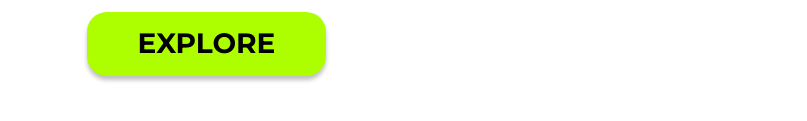
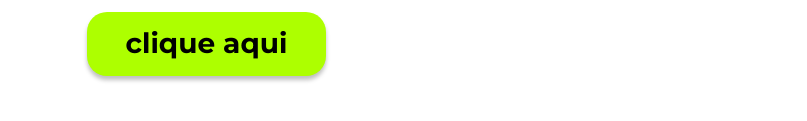
Before and after one commit to ArtemisSantos1/NOVO-PROJETO, a plain HTML site: page index.html in a window 1280 px wide. Shown: the part 875-996 px from the top of the page, without its empty margins (0-807 px from the left). Drawn offline with Linux system fonts and the light colour scheme.

Commit message:
meu primeiro commit

```diff
--- a/index.html
+++ b/index.html
@@ -30,7 +30,7 @@
                 eveniet? Nostrum voluptates placeat non. Quia expedita laboriosam earum quas beatae quos autem numquam
                 quis
                 esse rerum!</p>
-            <button class="button-main">EXPLORE</button>
+            <button class="button-main">clique aqui</button>
         </section>
     </main>
 </body>
```
